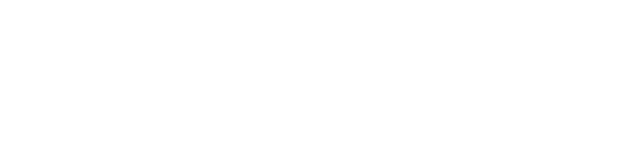
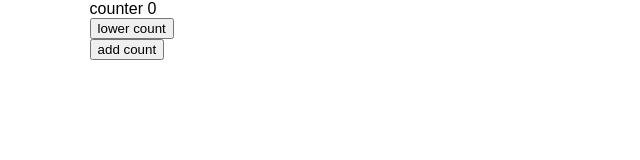
Before and after one commit to lihereshma/number_count-es6, a plain HTML site: page index.html in a window 1280 px wide. Shown: the whole page, without its empty margins (0-640 px from the left). Drawn offline with Linux system fonts and the light colour scheme.

Commit message:
html end

```diff
--- a/index.html
+++ b/index.html
@@ -4,69 +4,39 @@
 <html lang="en">
 
 <head>
-
   <meta charset="utf-8">
-
-  <title>Client</title>
-
-  <!-- 120 word description for SEO purposes goes here. Note: Usage of lang tag. -->
-  <!-- <meta name="description" lang="en" content=""> -->
-
-  <!-- Keywords to help with SEO go here. Note: Usage of lang tag.  -->
-  <!-- <meta name="keywords" lang="en" content=""> -->
-
-  <!-- View-port Basics: http://mzl.la/VYREaP -->
-  <!-- This meta tag is used for mobile device to display the page without any zooming,
-       so how much the device is able to fit on the screen is what's shown initially.
-       Remove comments from this tag, when you want to apply media queries to the website. -->
-  <!-- <meta name="viewport" content="width=device-width, initial-scale=1, maximum-scale=1"> -->
-
-  <!-- To adhear no-cache for Chrome -->
-<!--   <meta http-equiv="cache-control" content="no-store, no-cache, must-revalidate" />
-  <meta http-equiv="Pragma" content="no-store, no-cache" />
-  <meta http-equiv="Expires" content="0" /> -->
-
+  <title>ES6 | Number Counter</title>
   <!-- Place favicon.ico in the root directory: mathiasbynens.be/notes/touch-icons -->
   <link rel="shortcut icon" href="favicon.ico" />
-
   <!--font-awesome link for icons-->
   <link rel="stylesheet" href="https://cdnjs.cloudflare.com/ajax/libs/font-awesome/4.7.0/css/font-awesome.min.css">
   <link rel="stylesheet" media="screen" href="assets/vendor/font-awesome/css/all.min.css" >
-
   <!-- Default style-sheet is for 'media' type screen (color computer display).  -->
   <link rel="stylesheet" media="screen" href="assets/css/style.css" >
-
-  <!-- html5shiv aka html5 shim. Supporting HTML5 and CSS for IE browsers less than IE9. -->
-  <!--[if lt IE 9]>
-  <script src="http://html5shiv.googlecode.com/svn/trunk/html5.js"></script>
-  <![endif]-->
-
 </head>
 
 <body>
   <!--container start-->
   <div class="container">
-    <!--header section start-->
-    <header>
-
-    </header>
-    <!--header section start-->
     <!--main section start-->
     <main>
-
+      <div class="wrapper">
+        <div class="counter">
+          <span class="title">counter</span>
+          <span class="number">0</span>
+          <div>
+            <input id="decrement" type="button" name="decrement" value="lower count">
+          </div>
+          <div>
+            <input id="increment" type="button" name="increment" value="add count">
+          </div>
+        </div>
+      </div>
     </main>
     <!--main section end-->
-
-    <!--footer section start-->
-    <footer>
-
-    </footer>
-    <!--footer section end-->
-
   </div>
   <!--container end-->
 
-<!-- <script src="js/vendors/jquery-1.8.3.min.js"></script>
-<script src="assets/js/script.js"></script> -->
+<script src="assets/js/script.js"></script>
 </body>
 </html>
```
